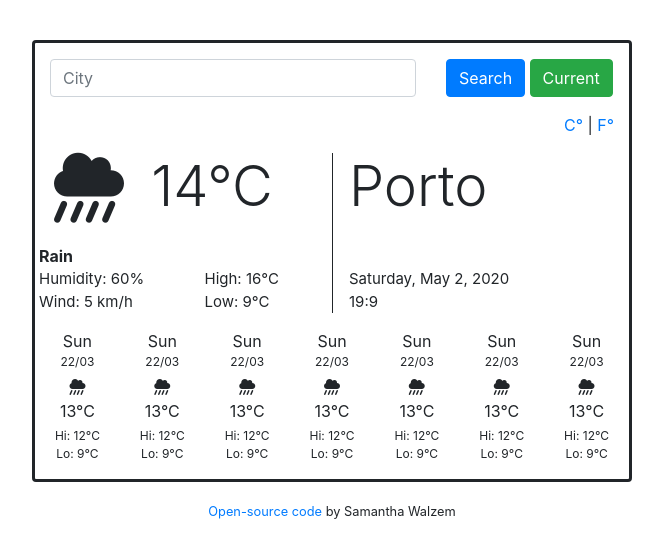
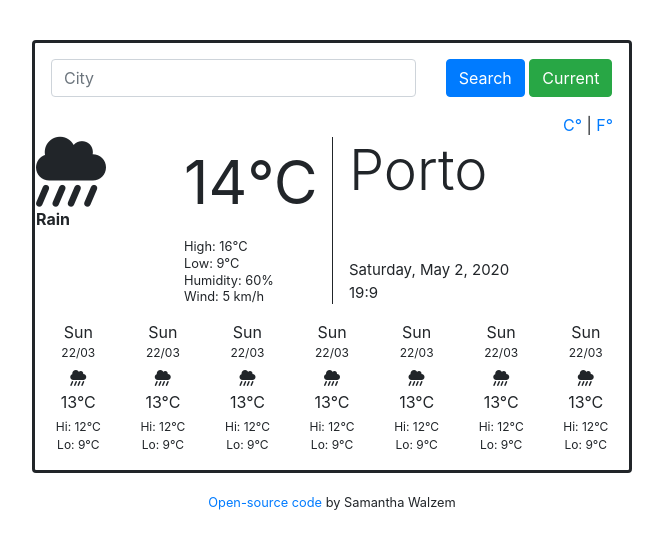
Before and after one commit to swalzem/sams-awesome-weather-app, a plain HTML site: page index.html in a window 1280 px wide. Shown: the whole page, without its empty margins (308-971 px from the left). Drawn offline with nearby package versions, Linux system fonts and the light colour scheme.

Commit message:
Moved spacing from HTML to CSS and changed HTML structure
Removed Bootsrap spacing from HTML and added spacing in CSS. Icon still needs spacing work. Changed HTML structure for displaying main temperature information by adding UL.

```diff
--- a/index.html
+++ b/index.html
@@ -54,39 +54,39 @@
       </div>
       <div class="row main-weather-display">
         <div class="col-6">
-          <div class="row ml-1">
-            <div class="col-3 justify-content-center main-weather-icon">
-              <i class="fas fa-cloud-showers-heavy fa-4x"></i>
-            </div>
-            <div class="col-3 main-temperature">
-              <div class="row ml-4">
-                <h2 class="display-4" id="main-temp">
-                  <span id="main-temp-value">14</span
-                  ><span id="main-temp-scale">°C</span>
-                </h2>
+          <div class="row">
+            <div class="col">
+              <div class="row main-weather-icon">
+                <i class="fas fa-cloud-showers-heavy"></i>
+              </div>
+              <div class="row" id="weather-description">
+                <strong>Rain</strong>
               </div>
             </div>
-          </div>
-          <div class="row ml-1 mt-3">
-            <strong><span id="weather-description">Rain</span></strong>
-          </div>
-          <div class="main-weather-details">
-            <div class="row ml-1">
-              <div class="col">
-                <div class="row" id="humidity">
-                  Humidity: 60%
-                </div>
-                <div class="row" id="wind">
-                  Wind: 5 km/h
-                </div>
+            <div class="col main-temperature">
+              <div class="row main-temp">
+                <span id="main-temp-value">14</span
+                ><span id="main-temp-scale">°C</span>
               </div>
-              <div class="col">
-                <div class="row ml-1" id="main-high">
-                  High: 16°C
-                </div>
-                <div class="row ml-1" id="main-low">
-                  Low: 9°C
-                </div>
+              <div class="row">
+                <ul>
+                  <li>
+                    <small id="main-high">High: 16°C</small>
+                  </li>
+                  <li>
+                    <small id="main-low">Low: 9°C</small>
+                  </li>
+                  <li>
+                    <small id="humidity">
+                      Humidity: 60%
+                    </small>
+                  </li>
+                  <li>
+                    <small id="wind">
+                      Wind: 5 km/h
+                    </small>
+                  </li>
+                </ul>
               </div>
             </div>
           </div>
@@ -251,7 +251,7 @@
       </div>
     </div>
 
-    <small>
+    <small class="credits">
       <a href="https://github.com/swalzem?tab=repositories" target="_blank"
         >Open-source code</a
       >
--- a/src/style.css
+++ b/src/style.css
@@ -1,29 +1,28 @@
-small {
+.main-temperature ul {
+  list-style-type: none;
+  margin: 0;
+  padding: 0;
+  text-align: left;
+  line-height: 1;
+}
+.container {
+  border: medium solid;
+  width: 600px;
+  margin: 40px auto 20px;
+  padding: 1rem;
+  border-radius: 4px;
+}
+.credits {
   display: block;
   text-align: center;
   margin: 0;
   padding: 0 0 10px 0;
 }
-.container {
-  border: medium solid;
-  width: 600px;
-  margin: 40px auto 20px;
-  padding: 0;
-  border-radius: 4px;
-}
-.quick-cities span {
-  padding: 4px;
-  font-size: smaller;
+.main-temp {
+  font-size: 60px;
+  margin-bottom: 10px;
 }
 
-.celsius-fahrenheit,
-.forecast,
-#city-search-input {
-  margin: 1rem 0;
-}
-#city {
-  border-left: thin solid;
-}
 .main-weather-details,
 #current-date,
 #current-time {
@@ -34,6 +33,14 @@ small {
 .forecast-low {
   font-size: 12px;
 }
+.main-weather-display {
+  margin-bottom: 1rem;
+}
 .main-weather-display i {
   font-size: 70px;
+  display: block;
+  text-align: center;
 }
+#city {
+  border-left: thin solid;
+}
```
